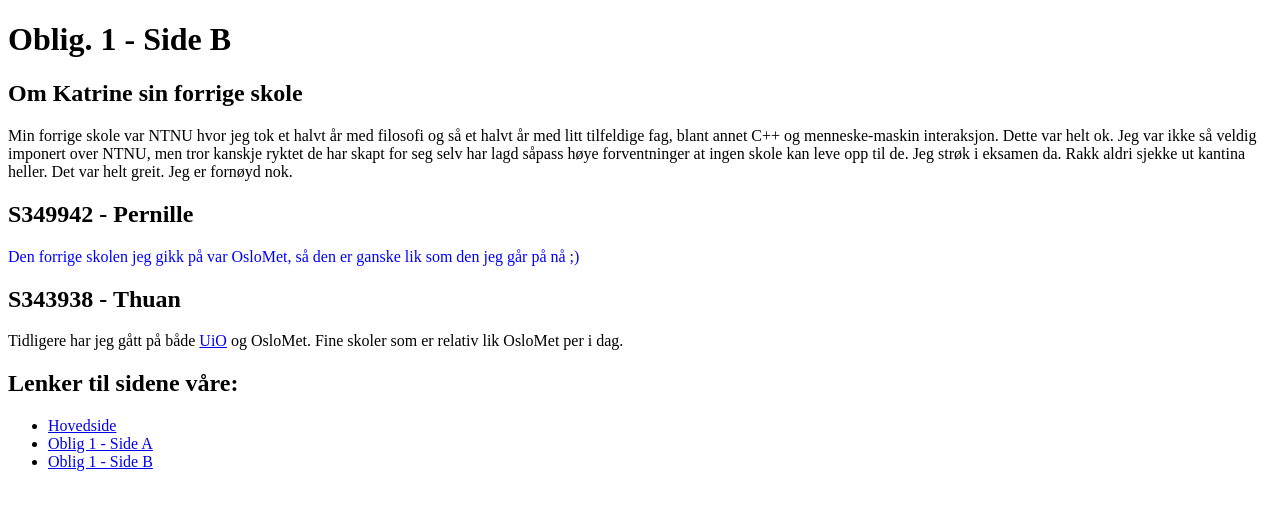
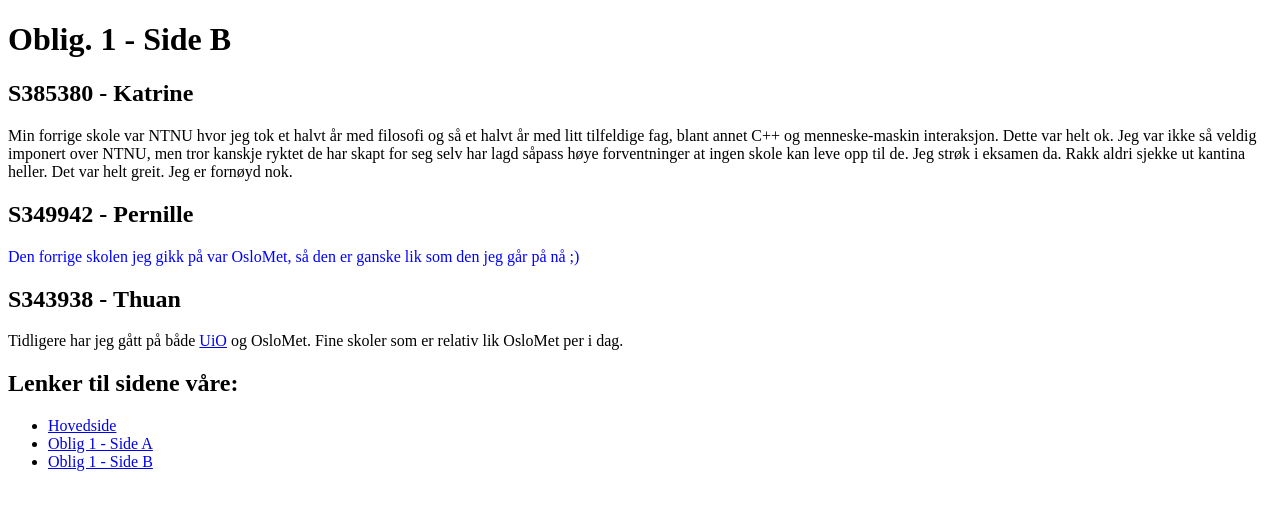
Before and after one commit to OsloMet-web/Oblig1-Gruppe-13, a plain HTML site: page pages/b.html in a window 1280 px wide. Drawn offline with Linux system fonts and the light colour scheme.

Commit message:
oppdatering readme side b

```diff
--- a/pages/b.html
+++ b/pages/b.html
@@ -5,7 +5,7 @@
     </head>
     <body>
         <h1>Oblig. 1 - Side B</h1>
-        <h2>Om Katrine sin forrige skole</h2>
+        <h2>S385380 - Katrine</h2>
         <p>Min forrige skole var <e>NTNU</e> hvor jeg tok et halvt år
             med filosofi og så et halvt år med litt tilfeldige fag, blant annet C++ og menneske-maskin interaksjon.
             Dette var helt ok. Jeg var ikke så veldig imponert over NTNU, men tror kanskje ryktet de har
```
